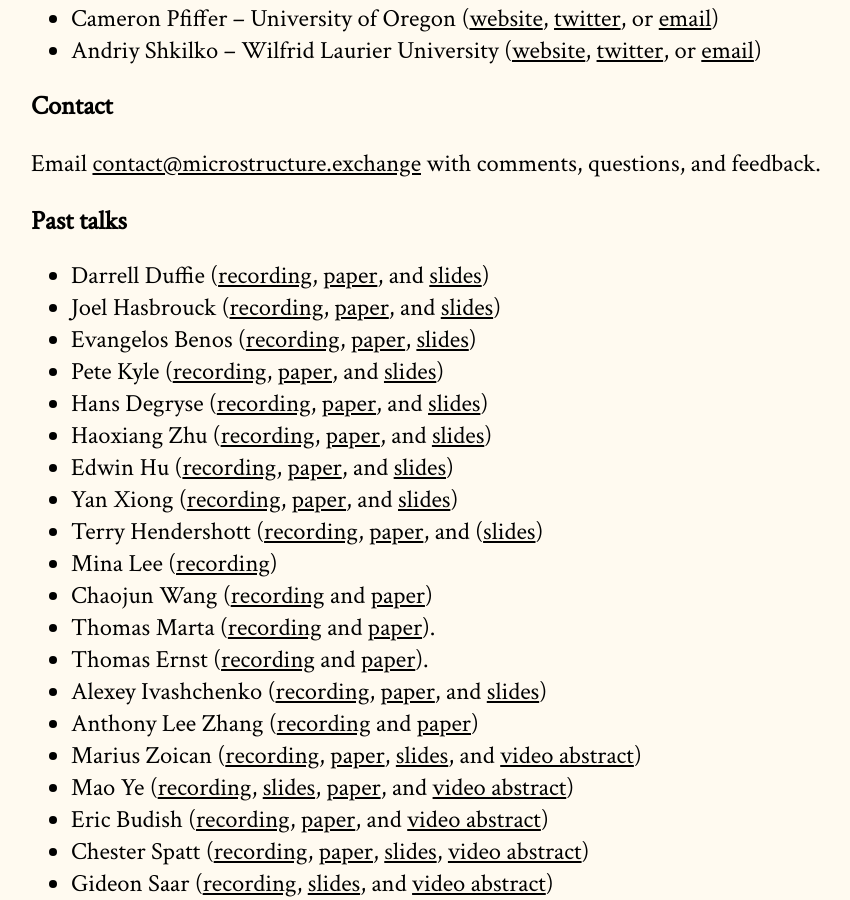
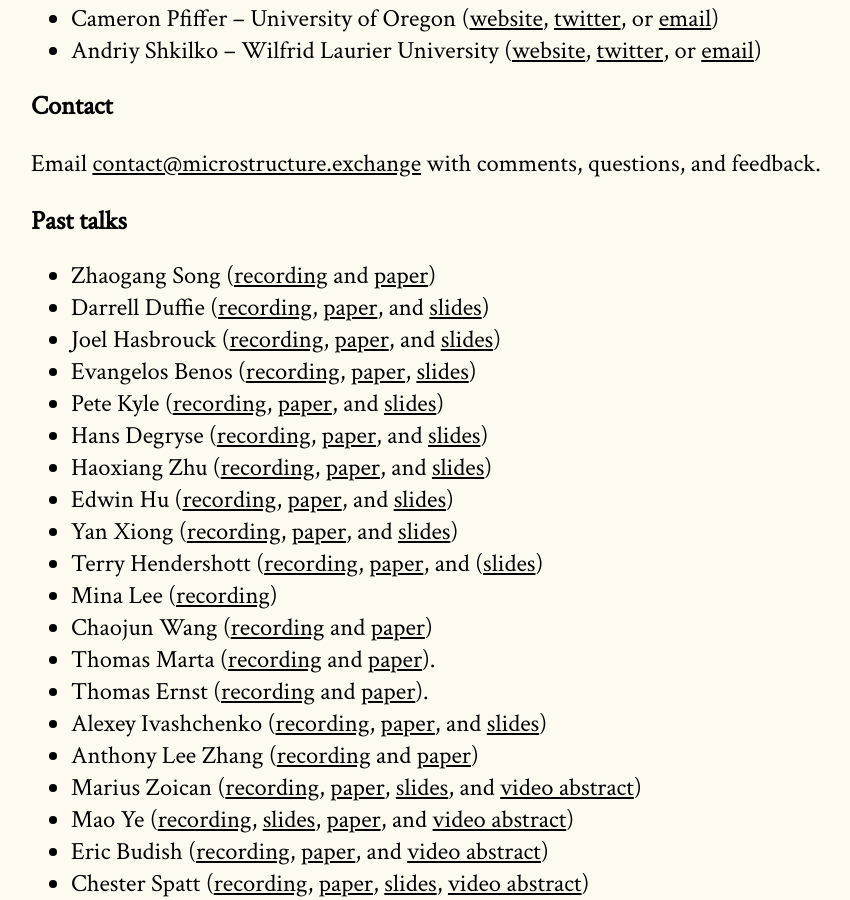
Before and after one commit to cpfiffer/microstructure.exchange, a Jekyll site: the page built from index.md, in a window 1280 px wide and 900 px high, scrolled down 1968 px. Shown: the whole window, without its empty margins (97-947 px from the left). Built offline with Jekyll 4.4.1, drawn with Linux system fonts in a browser that asks for light colours; some web fonts are replaced.

Commit message:
add Zhaogang archive

```diff
--- a/index.md
+++ b/index.md
@@ -47,6 +47,7 @@ Email [contact@microstructure.exchange](mailto:contact@microstructure.exchange)
 
 ## Past talks
 
+- Zhaogang Song ([recording](https://www.youtube.com/watch?v=WEU5VrPL_ys) and [paper](papers/FedUncompetitivePricing_20210324.pdf))
 - Darrell Duffie ([recording](https://youtu.be/BI8LQk0K7qY), [paper](papers/CopelandDuffieYangJan30_review.pdf), and [slides](/slides/Seminar-Symposium-Copeland-Duffie-Yang-MicrostructureExchangetex.pdf))
 - Joel Hasbrouck ([recording](https://youtu.be/lABdveHMHTk), [paper](https://papers.ssrn.com/sol3/papers.cfm?abstract_id=3521531), and [slides](/slides/Hasbrouck-Levich Network Microstructure Workshop.pptx))
 - Evangelos Benos ([recording](https://youtu.be/lhCaJ1slT34), [paper](https://www.bis.org/publ/work826.htm), [slides](/slides/Slides_CCP_Basis_Nov2020.pdf))
```
